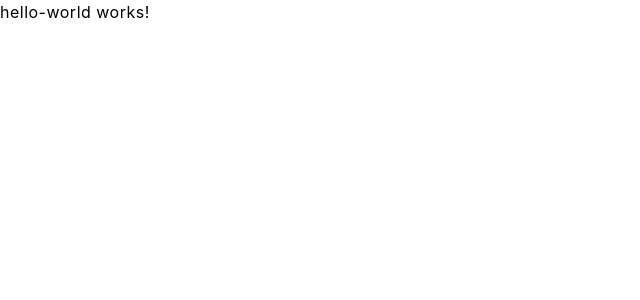
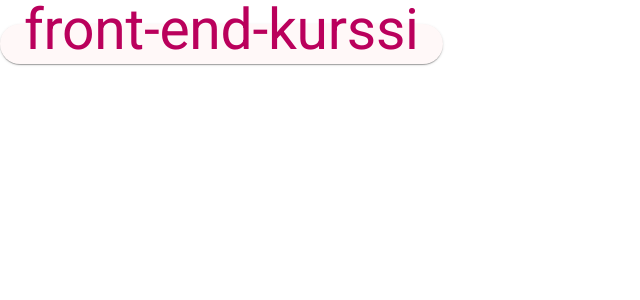
Before and after one commit to miikapihkola/frontendtools, an Angular app: page /hello in a window 1280 px wide. Shown: the top 300 px of the page, without its empty margins (0-640 px from the left). Built offline with nearby package versions, Linux system fonts and the light colour scheme.

Commit message:
HT1: Done

```diff
--- a/src/app/hello-world/hello-world.component.html
+++ b/src/app/hello-world/hello-world.component.html
@@ -1 +1,4 @@
-<p>hello-world works!</p>
+<br>
+<button mat-raised-button>
+    <h1>{{title}}</h1>
+</button>
--- a/src/app/hello-world/hello-world.component.ts
+++ b/src/app/hello-world/hello-world.component.ts
@@ -1,12 +1,14 @@
 import { Component } from '@angular/core';
+import { MatButtonModule } from '@angular/material/button';
 
 @Component({
   selector: 'app-hello-world',
   standalone: true,
-  imports: [],
+  imports: [MatButtonModule],
   templateUrl: './hello-world.component.html',
   styleUrl: './hello-world.component.css'
 })
+
 export class HelloWorldComponent {
-
+  title: string = 'front-end-kurssi'; // ": string" ei ole pakollinen määritys
 }
```
